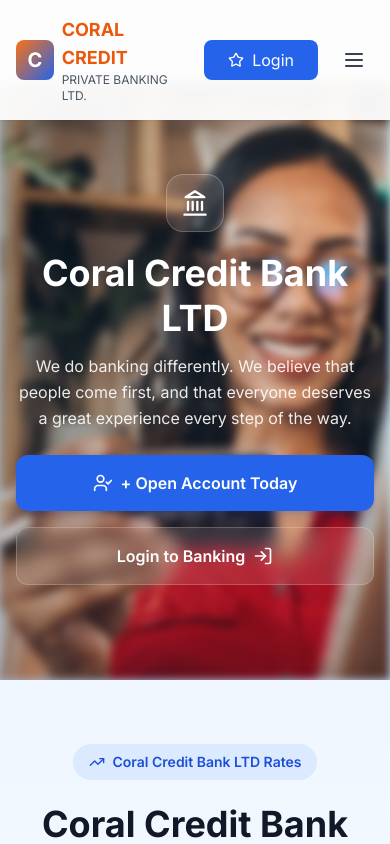
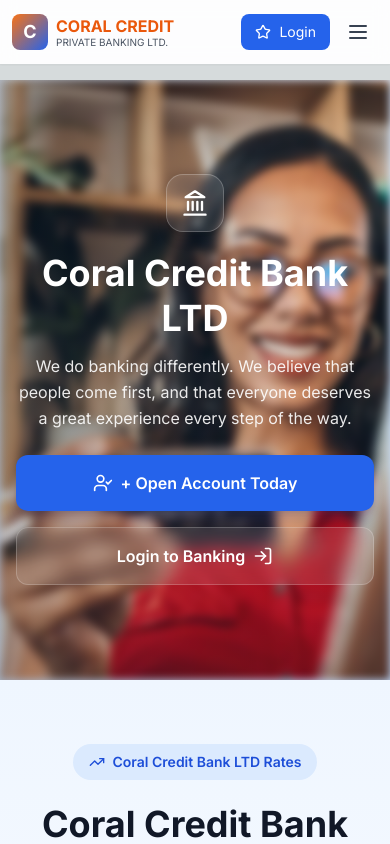
Before and after one commit to Dharius7/Bksite, a Next.js app: page / in a window 390 px wide. Shown: the top 844 px of the page. Built offline with nearby package versions, Linux system fonts and the light colour scheme.

Commit message:
Third Update commit

```diff
--- a/app/admin/layout.tsx
+++ b/app/admin/layout.tsx
@@ -81,7 +81,7 @@ export default function AdminLayout({ children }: { children: React.ReactNode })
 
   return (
     <div className="min-h-screen bg-gradient-to-br from-slate-50 via-blue-50 to-indigo-50">
-      <div className="flex">
+      <div className="flex min-w-0 w-full">
         <aside className="hidden lg:flex fixed inset-y-0 left-0 w-64 flex-col border-r border-slate-200 bg-white/80 backdrop-blur">
           <div className="px-6 py-6 border-b border-slate-200 bg-gradient-to-r from-white via-blue-50 to-indigo-50">
             <div className="text-xs uppercase text-slate-400 font-semibold">Admin Portal</div>
@@ -126,8 +126,8 @@ export default function AdminLayout({ children }: { children: React.ReactNode })
           </div>
         </aside>
 
-        <main className="flex-1 lg:ml-64 min-h-screen">
-          <div className="fixed top-0 right-0 left-0 lg:left-64 z-30 bg-white/70 backdrop-blur border-b border-slate-200 px-4 md:px-6 py-3 flex items-center justify-between">
+        <main className="flex-1 lg:ml-64 min-h-screen min-w-0 w-full">
+          <div className="fixed top-0 right-0 left-0 lg:left-64 z-30 bg-white/70 backdrop-blur border-b border-slate-200 px-3 sm:px-4 md:px-6 py-3 flex items-center justify-between gap-3">
             <button
               type="button"
               onClick={() => setMobileMenuOpen(true)}
--- a/app/dashboard/layout.tsx
+++ b/app/dashboard/layout.tsx
@@ -21,7 +21,7 @@ function DashboardLayoutContent({ children }: { children: React.ReactNode }) {
     <>
       <div className="flex h-screen bg-gray-50">
         <Sidebar />
-        <main className="flex-1 overflow-y-auto pb-20 md:pb-0">
+        <main className="flex-1 min-w-0 w-full overflow-y-auto overflow-x-hidden pb-20 md:pb-0" data-dashboard-scroll>
           {children}
         </main>
       </div>
--- a/app/dashboard/page.tsx
+++ b/app/dashboard/page.tsx
@@ -1,6 +1,6 @@
 'use client';
 
-import { useEffect, useState } from 'react';
+import { useEffect, useRef, useState } from 'react';
 import { useAuth } from '@/contexts/AuthContext';
 import { useRouter } from 'next/navigation';
 import api from '@/lib/api';
@@ -54,6 +54,9 @@ export default function DashboardPage() {
   const [loading, setLoading] = useState(true);
   const [bitcoinRate, setBitcoinRate] = useState(94655);
   const [profileOpen, setProfileOpen] = useState(false);
+  const [isMobileHeaderHidden, setIsMobileHeaderHidden] = useState(false);
+  const lastScrollYRef = useRef(0);
+  const tickingRef = useRef(false);
 
   useEffect(() => {
     if (!isLoading && !user) {
@@ -82,6 +85,38 @@ export default function DashboardPage() {
       fetchDashboardData();
     }
   }, [user]);
+
+  useEffect(() => {
+    const scrollContainer =
+      (document.querySelector('[data-dashboard-scroll]') as HTMLElement | null) ||
+      document.documentElement;
+
+    const handleScroll = () => {
+      if (tickingRef.current) return;
+      tickingRef.current = true;
+
+      window.requestAnimationFrame(() => {
+        const currentY = scrollContainer.scrollTop || 0;
+        const isMobile = window.innerWidth < 768;
+        const delta = currentY - lastScrollYRef.current;
+        const shouldHide = isMobile && currentY > 80 && delta > 6;
+        const shouldShow = delta < -6 || currentY <= 80;
+
+        if (shouldHide) {
+          setIsMobileHeaderHidden(true);
+        } else if (shouldShow) {
+          setIsMobileHeaderHidden(false);
+        }
+
+        lastScrollYRef.current = currentY;
+        tickingRef.current = false;
+      });
+    };
+
+    lastScrollYRef.current = scrollContainer.scrollTop || 0;
+    scrollContainer.addEventListener('scroll', handleScroll, { passive: true });
+    return () => scrollContainer.removeEventListener('scroll', handleScroll);
+  }, []);
 
   if (isLoading || loading) {
     return (
@@ -173,15 +208,19 @@ export default function DashboardPage() {
   return (
     <div className="min-h-screen bg-gray-50">
       {/* Top Header */}
-      <div className="bg-white border-b border-gray-200 px-6 py-4 fixed top-0 right-0 left-0 lg:left-64 z-30">
-        <div className="flex items-center justify-between">
-          <div>
-            <h1 className="text-2xl font-bold text-gray-900">Dashboard</h1>
-            <p className="text-gray-600">Welcome back, {user.firstName}</p>
+      <div
+        className={`bg-white border-b border-gray-200 px-3 sm:px-6 py-2.5 sm:py-4 fixed top-0 right-0 left-0 lg:left-64 z-30 transition-transform duration-300 md:translate-y-0 ${
+          isMobileHeaderHidden ? '-translate-y-full' : 'translate-y-0'
+        }`}
+      >
+        <div className="flex items-center justify-between gap-3">
+          <div className="min-w-0">
+            <h1 className="text-base sm:text-2xl font-bold text-gray-900 truncate">Dashboard</h1>
+            <p className="text-xs sm:text-base text-gray-600 truncate">Welcome back, {user.firstName}</p>
           </div>
-          <div className="flex items-center space-x-4">
+          <div className="flex items-center gap-2 sm:gap-4">
             <ThemeToggle />
-            <button className="p-2 text-gray-600 hover:bg-gray-100 rounded-lg">
+            <button className="p-1.5 sm:p-2 text-gray-600 hover:bg-gray-100 rounded-lg">
               <svg className="w-6 h-6" fill="none" stroke="currentColor" viewBox="0 0 24 24">
                 <path strokeLinecap="round" strokeLinejoin="round" strokeWidth={2} d="M15 17h5l-1.405-1.405A2.032 2.032 0 0118 14.158V11a6.002 6.002 0 00-4-5.659V5a2 2 0 10-4 0v.341C7.67 6.165 6 8.388 6 11v3.159c0 .538-.214 1.055-.595 1.436L4 17h5m6 0v1a3 3 0 11-6 0v-1m6 0H9" />
               </svg>
@@ -194,7 +233,7 @@ export default function DashboardPage() {
                 aria-haspopup="true"
                 aria-expanded={profileOpen}
               >
-                <div className="w-10 h-10 bg-blue-600 rounded-full flex items-center justify-center text-white font-semibold">
+                <div className="w-9 h-9 sm:w-10 sm:h-10 bg-blue-600 rounded-full flex items-center justify-center text-white font-semibold text-sm sm:text-base">
                   {user.firstName[0]}{user.lastName[0]}
                 </div>
                 <div className="hidden md:block text-sm text-left">
@@ -239,7 +278,7 @@ export default function DashboardPage() {
         </div>
       </div>
 
-      <div className="h-[88px]" />
+      <div className="h-[68px] sm:h-[88px]" />
       <div className="p-4 md:p-6">
         <div className="grid grid-cols-1 lg:grid-cols-3 gap-6">
           {/* Primary Account Card */}
--- a/app/globals.css
+++ b/app/globals.css
@@ -34,9 +34,68 @@ body {
       rgb(var(--background-end-rgb))
     )
     rgb(var(--background-start-rgb));
+  min-width: 320px;
 }
 
 @layer base {
+  .container {
+    width: 100%;
+    max-width: 100%;
+    padding-left: 1rem;
+    padding-right: 1rem;
+  }
+
+  @media (min-width: 640px) {
+    .container {
+      padding-left: 1.25rem;
+      padding-right: 1.25rem;
+    }
+  }
+
+  @media (min-width: 1024px) {
+    .container {
+      padding-left: 1.5rem;
+      padding-right: 1.5rem;
+    }
+  }
+
+  :where(.flex, .grid) > * {
+    min-width: 0;
+  }
+
+  img,
+  video,
+  canvas,
+  svg {
+    max-width: 100%;
+    height: auto;
+  }
+
+  input,
+  select,
+  textarea,
+  button {
+    font: inherit;
+  }
+
+  table {
+    width: 100%;
+    border-collapse: collapse;
+  }
+
+  th,
+  td {
+    word-break: break-word;
+  }
+
+  @media (max-width: 640px) {
+    table {
+      display: block;
+      overflow-x: auto;
+      width: 100%;
+    }
+  }
+
   html.dark body {
     color: rgb(var(--foreground-rgb));
   }
--- a/components/Header.tsx
+++ b/components/Header.tsx
@@ -1,7 +1,7 @@
 'use client';
 
 import Link from 'next/link';
-import { useState } from 'react';
+import { useEffect, useRef, useState } from 'react';
 import {
   Moon,
   LogIn,
@@ -25,6 +25,38 @@ export default function Header() {
   const [mobileMenuOpen, setMobileMenuOpen] = useState(false);
   const [mobileServicesOpen, setMobileServicesOpen] = useState(false);
   const [isDark, setIsDark] = useState(false);
+  const [isMobileHeaderHidden, setIsMobileHeaderHidden] = useState(false);
+  const lastScrollYRef = useRef(0);
+  const tickingRef = useRef(false);
+
+  useEffect(() => {
+    const handleScroll = () => {
+      if (tickingRef.current) return;
+      tickingRef.current = true;
+
+      window.requestAnimationFrame(() => {
+        const currentY = window.scrollY || 0;
+        const isMobile = window.innerWidth < 768;
+        const delta = currentY - lastScrollYRef.current;
+        const shouldHide = isMobile && currentY > 80 && delta > 6;
+        const shouldShow = delta < -6 || currentY <= 80;
+
+        if (shouldHide) {
+          setIsMobileHeaderHidden(true);
+          if (mobileMenuOpen) setMobileMenuOpen(false);
+        } else if (shouldShow) {
+          setIsMobileHeaderHidden(false);
+        }
+
+        lastScrollYRef.current = currentY;
+        tickingRef.current = false;
+      });
+    };
+
+    lastScrollYRef.current = window.scrollY || 0;
+    window.addEventListener('scroll', handleScroll, { passive: true });
+    return () => window.removeEventListener('scroll', handleScroll);
+  }, [mobileMenuOpen]);
 
   const toggleTheme = () => {
     if (typeof document === 'undefined') return;
@@ -36,18 +68,22 @@ export default function Header() {
 
   return (
     <>
-      <header className="bg-white/95 backdrop-blur fixed top-0 inset-x-0 z-50 shadow-sm">
-        <nav className="container mx-auto px-4 py-4">
-        <div className="flex items-center justify-between">
+      <header
+        className={`bg-white/95 backdrop-blur fixed top-0 inset-x-0 z-50 shadow-sm transition-transform duration-300 md:translate-y-0 ${
+          isMobileHeaderHidden ? '-translate-y-full' : 'translate-y-0'
+        }`}
+      >
+        <nav className="container mx-auto px-3 sm:px-4 py-3 sm:py-4">
+        <div className="flex items-center justify-between gap-2">
           {/* Logo */}
           <Link href="/" className="flex items-center space-x-2">
             <div className="flex items-center">
-              <div className="w-10 h-10 bg-gradient-to-br from-orange-500 to-blue-600 rounded-lg flex items-center justify-center">
-                <span className="text-white font-bold text-xl">C</span>
+              <div className="w-9 h-9 sm:w-10 sm:h-10 bg-gradient-to-br from-orange-500 to-blue-600 rounded-lg flex items-center justify-center">
+                <span className="text-white font-bold text-lg sm:text-xl">C</span>
               </div>
               <div className="ml-2">
-                <div className="text-orange-600 font-bold text-lg">CORAL CREDIT</div>
-                <div className="text-gray-600 text-xs">PRIVATE BANKING LTD.</div>
+                <div className="text-orange-600 font-bold text-base sm:text-lg leading-tight">CORAL CREDIT</div>
+                <div className="text-gray-600 text-[10px] sm:text-xs leading-tight">PRIVATE BANKING LTD.</div>
               </div>
             </div>
           </Link>
@@ -99,7 +135,7 @@ export default function Header() {
           </div>
 
           {/* Right Side Actions */}
-          <div className="flex items-center space-x-4">
+          <div className="flex items-center gap-2 sm:gap-4">
             <button
               className="hidden md:block p-2 text-gray-700 hover:text-blue-600 transition"
               onClick={toggleTheme}
@@ -123,7 +159,7 @@ export default function Header() {
             </Link>
             <Link
               href="/login"
-              className="flex sm:hidden items-center space-x-2 bg-blue-600 text-white px-6 py-2 rounded-lg hover:bg-blue-700 transition"
+              className="flex sm:hidden items-center space-x-2 bg-blue-600 text-white px-3.5 py-2 rounded-lg hover:bg-blue-700 transition text-sm"
             >
               <Star className="w-4 h-4" />
               <span>Login</span>
--- a/next.config.js
+++ b/next.config.js
@@ -3,7 +3,12 @@ const nextConfig = {
   reactStrictMode: true,
   poweredByHeader: false,
   images: {
-    domains: ['images.unsplash.com'],
+    remotePatterns: [
+      {
+        protocol: 'https',
+        hostname: 'images.unsplash.com',
+      },
+    ],
   },
 };
 
--- a/package.json
+++ b/package.json
@@ -5,7 +5,8 @@
   "scripts": {
     "dev": "next dev -H 0.0.0.0 -p 3000",
     "build": "next build",
-    "start": "next start -p 3000"
+    "start": "next start -p 3000",
+    "lint": "next lint"
   },
   "dependencies": {
     "axios": "^1.13.2",
```
Also changed, not shown: 1 other file (tests, documents, lock files or other folders).
